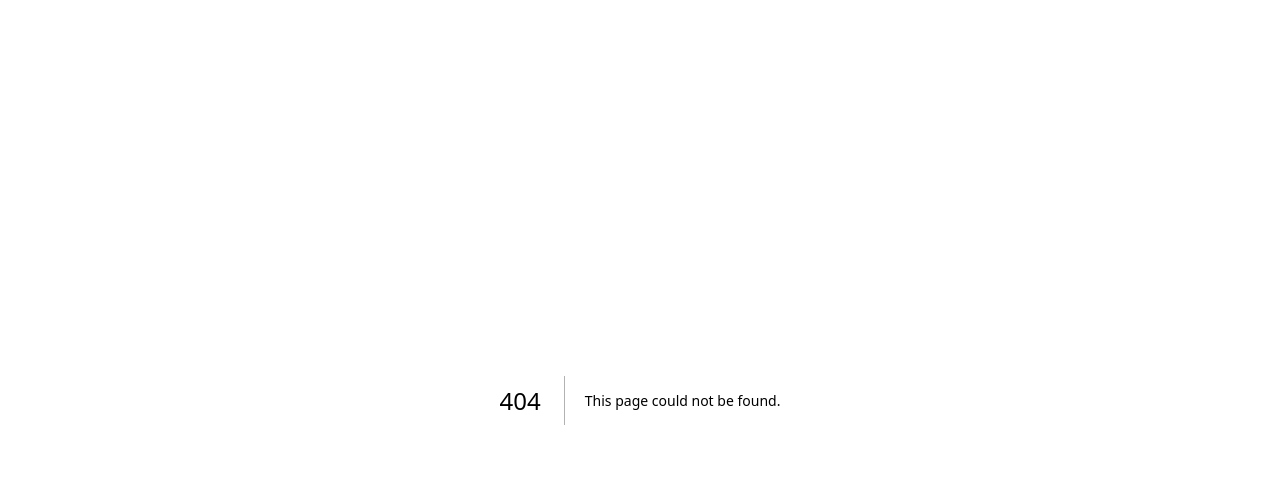
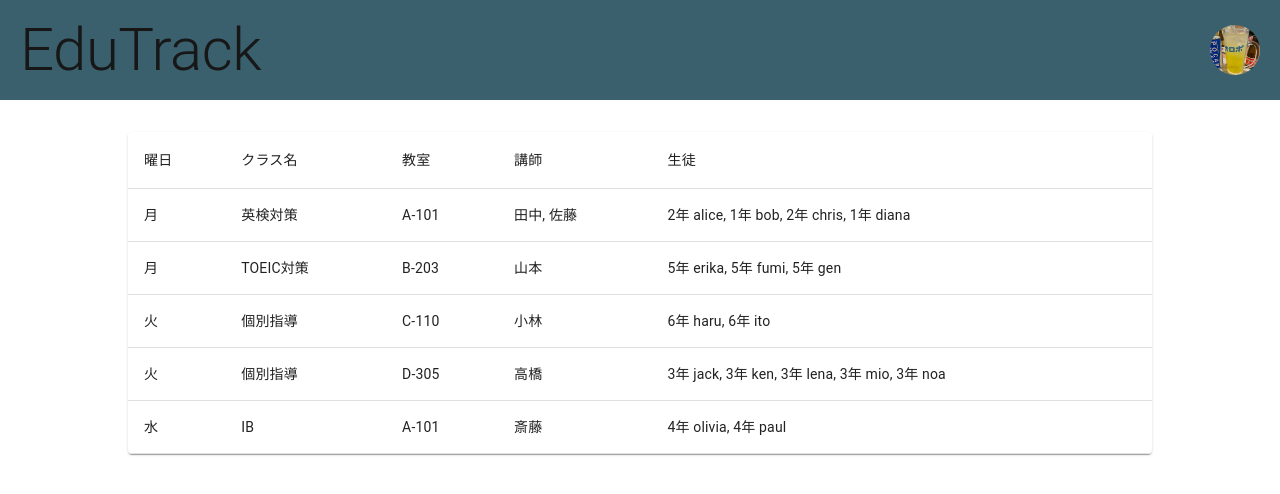
Before and after one commit to t4ni-XP/edutrack, a Next.js app: page /classes in a window 1280 px wide. Before the commit this address had no page. Shown: the top 494 px of the page. Built offline with nearby package versions, Linux system fonts and the light colour scheme.

Commit message:
feat: make classes page

```diff
--- /dev/null
+++ b/src/app/classes/page.tsx
@@ -0,0 +1,67 @@
+import ClassTable from "../_components/ClassTable";
+import Header from "../_components/Header";
+import { Box } from "@mui/material";
+
+type G = 1 | 2 | 3 | 4 | 5 | 6;
+const s = (name: string, grade: G) => ({ name, grade });
+const mockRows = [
+  {
+    id: "mon-101",
+    weekday: "月",
+    className: "英検対策",
+    classroom: "A-101",
+    tutor: ["田中", "佐藤"],
+    students: [s("alice", 2), s("bob", 1), s("chris", 2), s("diana", 1)],
+  },
+  {
+    id: "mon-203",
+    weekday: "月",
+    className: "TOEIC対策",
+    classroom: "B-203",
+    tutor: "山本",
+    students: [s("erika", 5), s("fumi", 5), s("gen", 5)],
+  },
+  {
+    id: "tue-110",
+    weekday: "火",
+    className: "個別指導",
+    classroom: "C-110",
+    tutor: "小林",
+    students: [s("haru", 6), s("ito", 6)],
+  },
+  {
+    id: "tue-305",
+    weekday: "火",
+    className: "個別指導",
+    classroom: "D-305",
+    tutor: ["高橋"],
+    students: [s("jack", 3), s("ken", 3), s("lena", 3), s("mio", 3), s("noa", 3)],
+  },
+  {
+    id: "wed-101",
+    weekday: "水",
+    className: "IB",
+    classroom: "A-101",
+    tutor: "斎藤",
+    students: [s("olivia", 4), s("paul", 4)],
+  },
+];
+
+export default function ClassPage() {
+  return (
+    <>
+      <Header signInStatus={true} />
+      <Box sx={{ width: "80%", mx: "auto", my: 4 }}>
+        <ClassTable
+          rows={mockRows}
+          weekday
+          className
+          classroom
+          tutor
+          students
+          studentsMode="detailed"
+        />
+      </Box>
+    </>
+  );
+}
--- a/src/app/page.tsx
+++ b/src/app/page.tsx
@@ -1,4 +1,3 @@
-import styles from "./page.module.css";
 import SignIn from "./_components/SignIn";
 import Dashboard from "./_components/Dashboard";
 import Header from "./_components/Header";
@@ -9,9 +8,9 @@ interface HomeProps {
 
 export default function Home({ signInStatus = true }: HomeProps) {
   return (
-    <main className={styles.main}>
+    <>
       <Header signInStatus={signInStatus} />
       {signInStatus ? <Dashboard /> : <SignIn />}
-    </main>
+    </>
   );
 }
```
